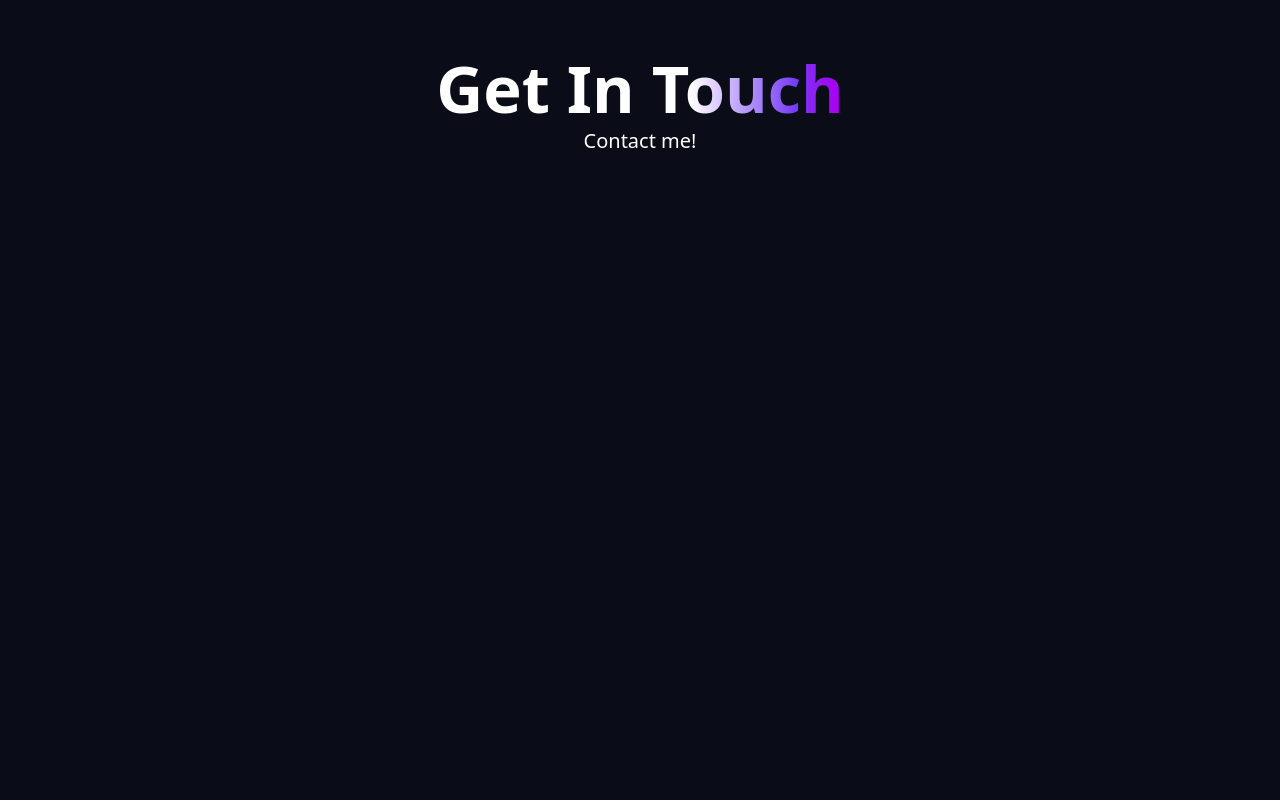
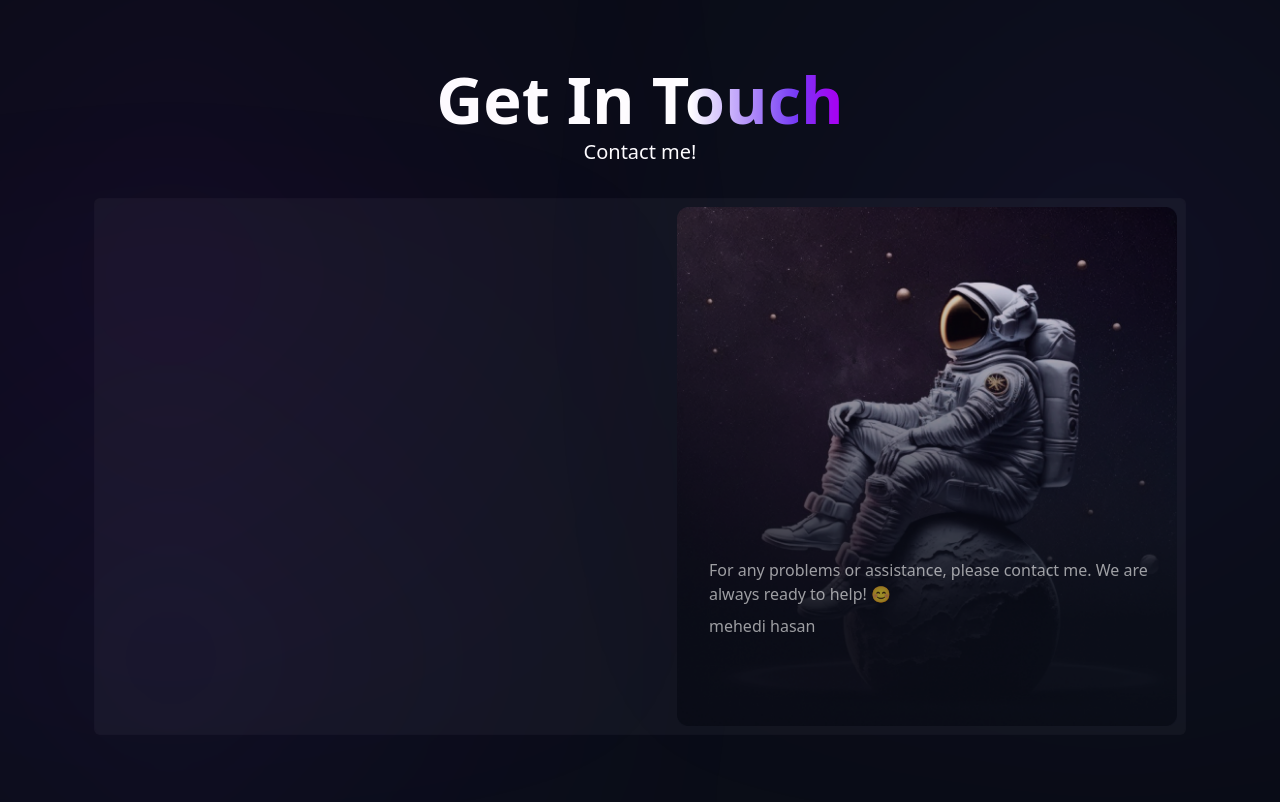
Before and after one commit to mehediweb01/contact-form, a Next.js app: page / in a window 1280 px wide. Built offline with nearby package versions, Linux system fonts and the light colour scheme.

Commit message:
right side image part done

```diff
--- a/src/app/page.tsx
+++ b/src/app/page.tsx
@@ -1,10 +1,37 @@
 import { Header } from "@/components";
+import Image from "next/image";
 import React from "react";
 
 const page = () => {
   return (
-    <div className="bg-background h-screen ">
-      <Header />
+    <div className="bg-background min-h-screen ">
+      <div className="py-[67px] space-y-8">
+        <Header />
+        <div className=" bg-[#FFFFFF0A] w-full max-w-[1092px] mx-auto flex flex-col sm:flex-row justify-between items-start gap-5 border border-[#0A0D170D] rounded-md relative">
+          <div className="size-[152px] bg-primary absolute top-0 left-0 rounded-full blur-[200px]" />
+          <div className="size-[152px] bg-secondary absolute bottom-0 left-0 rounded-full blur-[200px]" />
+          <div className="size-[152px] bg-secondary absolute top-0 right-0 rounded-full blur-[200px]" />
+          {/* left side */}
+          <div></div>
+          {/* right side */}
+          <div className="w-full max-w-[516px] relative">
+            <Image
+              src="/contact-form.png"
+              alt="contact-form"
+              className="w-full h-auto rounded-xl p-2"
+              width={516}
+              height={536}
+            />
+            <div className="absolute bottom-10 sm:bottom-14 md:bottom-20 lg:bottom-24 text-foreground/60 ps-0 sm:ps-6 md:ps-8 lg:ps-10 space-y-2 text-base">
+              <p className="w-3/4 mx-auto sm:w-full max-w-md tracking-[-2%] leading-6">
+                For any problems or assistance, please contact me. We are always
+                ready to help! 😊
+              </p>
+              <p className="sm:ps-0 ps-10">mehedi hasan</p>
+            </div>
+          </div>
+        </div>
+      </div>
     </div>
   );
 };
--- a/src/components/Header.tsx
+++ b/src/components/Header.tsx
@@ -2,7 +2,7 @@ import React from "react";
 
 export const Header = () => {
   return (
-    <div className="flex flex-col justify-center items-center gap-1.5 py-7 sm:py-14">
+    <div className="flex flex-col justify-center items-center gap-1.5">
       <h1 className="text-5xl md:text-[65px] sm:text-[81px] font-bold text-foreground">
         Get In{" "}
         <span className="bg-gradient-to-r from-white from-20% via-secondary via-75% to-primary to-95% bg-clip-text text-transparent">
```
